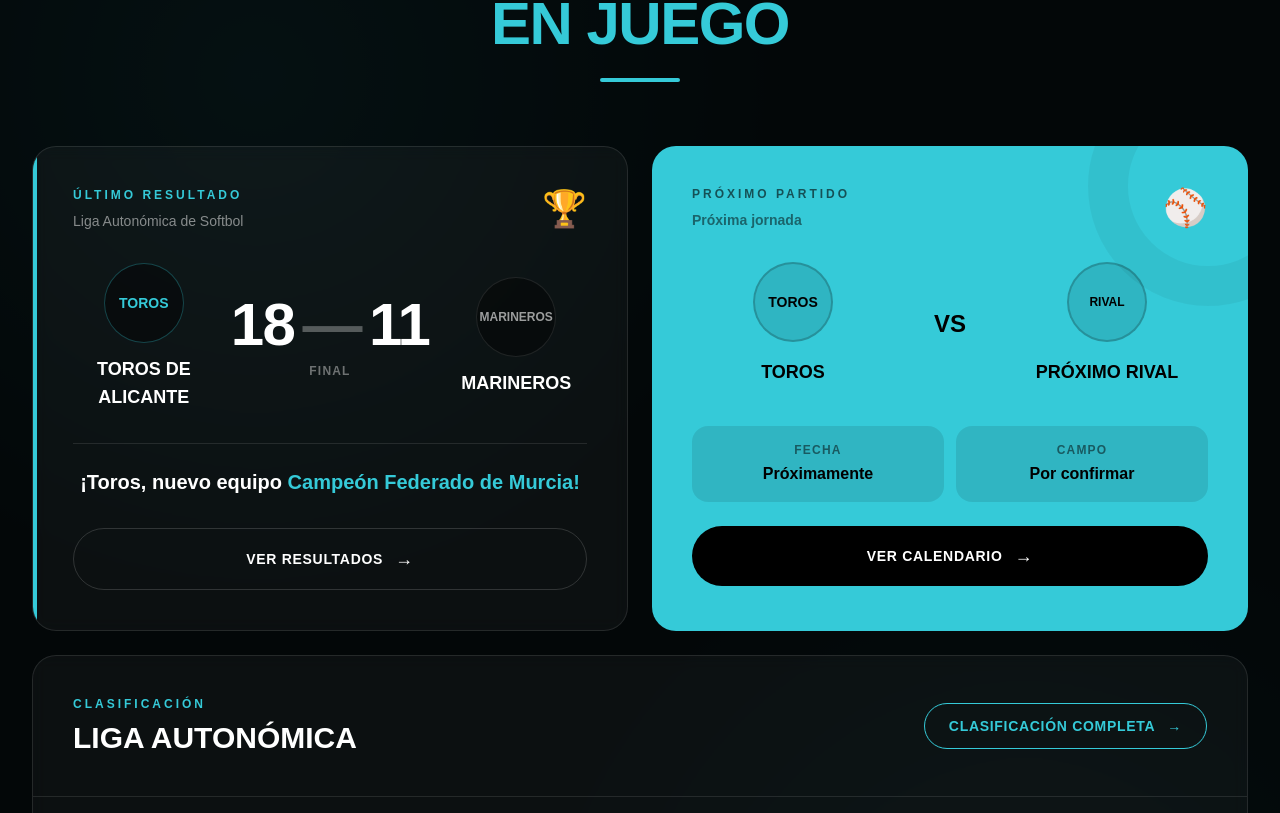
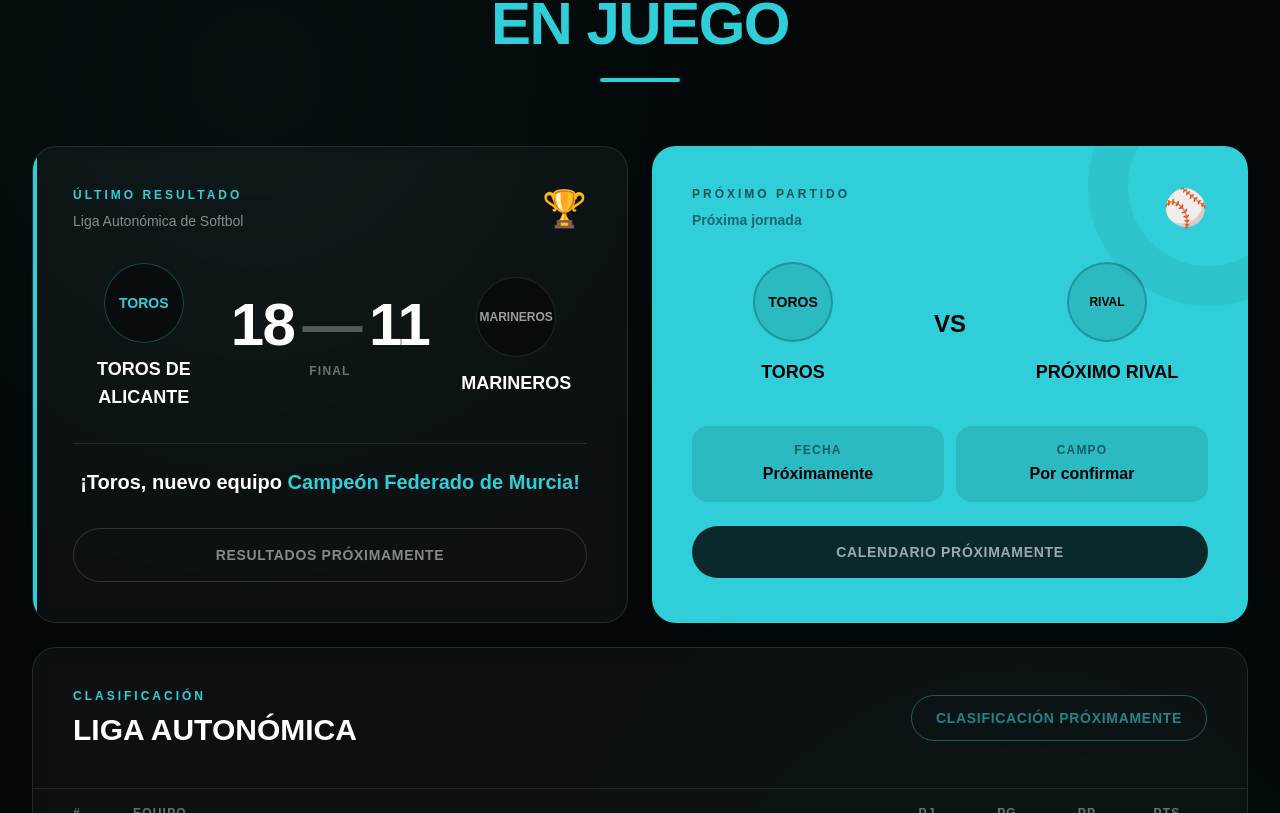
Before and after one commit to Somostoros/somostoros-web, a Next.js app: page / in a window 1280 px wide. Shown: the part 5107-5920 px from the top of the page. Built offline with nearby package versions, Linux system fonts and the light colour scheme.

Commit message:
Ajusta sección de competición

```diff
--- a/components/sections/Competition.tsx
+++ b/components/sections/Competition.tsx
@@ -1,7 +1,6 @@
 "use client";
 
 import { motion } from "framer-motion";
-import Link from "next/link";
 
 export default function Competition() {
   return (
@@ -15,7 +14,7 @@ export default function Competition() {
         className="absolute inset-0 opacity-20"
         style={{
           backgroundImage:
-            "radial-gradient(circle at 20% 20%, rgba(53,202,216,0.25) 0, transparent 35%), radial-gradient(circle at 80% 80%, rgba(53,202,216,0.18) 0, transparent 35%)",
+            "radial-gradient(circle at 20% 20%, rgba(48, 206, 216, 0.25) 0, transparent 35%), radial-gradient(circle at 80% 80%, rgba(48, 206, 216, 0.18) 0, transparent 35%)",
         }}
       />
 
@@ -29,18 +28,18 @@ export default function Competition() {
           transition={{ duration: 0.7 }}
           className="mb-16 text-center"
         >
-          <p className="mb-4 text-sm font-black uppercase tracking-[0.35em] text-[#35cad8] sm:text-base">
+          <p className="mb-4 text-sm font-black uppercase tracking-[0.35em] text-[#30CED8] sm:text-base">
             COMPETICIÓN
           </p>
 
           <h2 className="text-4xl font-black uppercase tracking-tight sm:text-5xl lg:text-6xl">
             Los Toros están
-            <span className="block text-[#35cad8]">
+            <span className="block text-[#30CED8]">
               en juego
             </span>
           </h2>
 
-          <div className="mx-auto mt-6 h-1 w-20 rounded-full bg-[#35cad8]" />
+          <div className="mx-auto mt-6 h-1 w-20 rounded-full bg-[#30CED8]" />
         </motion.div>
 
         {/* ====================================================== */}
@@ -58,11 +57,11 @@ export default function Competition() {
             className="group relative overflow-hidden rounded-3xl border border-white/10 bg-white/[0.04] p-7 backdrop-blur-sm sm:p-10"
           >
             {/* Línea decorativa */}
-            <div className="absolute left-0 top-0 h-full w-1 bg-[#35cad8]" />
+            <div className="absolute left-0 top-0 h-full w-1 bg-[#30CED8]" />
 
             <div className="mb-8 flex items-center justify-between">
               <div>
-                <p className="text-xs font-black uppercase tracking-[0.25em] text-[#35cad8]">
+                <p className="text-xs font-black uppercase tracking-[0.25em] text-[#30CED8]">
                   ÚLTIMO RESULTADO
                 </p>
 
@@ -78,8 +77,8 @@ export default function Competition() {
             <div className="grid grid-cols-[1fr_auto_1fr] items-center gap-4">
 
               <div className="text-center">
-                <div className="mx-auto mb-3 flex h-20 w-20 items-center justify-center rounded-full border border-[#35cad8]/30 bg-black/40 p-3">
-                  <span className="text-sm font-black text-[#35cad8]">
+                <div className="mx-auto mb-3 flex h-20 w-20 items-center justify-center rounded-full border border-[#30CED8]/30 bg-black/40 p-3">
+                  <span className="text-sm font-black text-[#30CED8]">
                     TOROS
                   </span>
                 </div>
@@ -119,19 +118,18 @@ export default function Competition() {
             <div className="mt-8 border-t border-white/10 pt-6">
               <p className="text-center text-lg font-bold sm:text-xl">
                 ¡Toros, nuevo equipo
-                <span className="text-[#35cad8]">
+                <span className="text-[#30CED8]">
                   {" "}Campeón Federado de Murcia!
                 </span>
               </p>
             </div>
 
-            <Link
-              href="#resultados"
-              className="mt-8 inline-flex w-full items-center justify-center rounded-full border border-white/15 px-6 py-4 text-sm font-black uppercase tracking-wider transition hover:border-[#35cad8] hover:bg-[#35cad8] hover:text-black"
+            <div
+              aria-disabled="true"
+              className="mt-8 inline-flex w-full cursor-default items-center justify-center rounded-full border border-white/15 px-6 py-4 text-sm font-black uppercase tracking-wider text-white/50"
             >
-              Ver resultados
-              <span className="ml-3 text-lg">→</span>
-            </Link>
+              Resultados próximamente
+            </div>
           </motion.article>
 
           {/* PRÓXIMO PARTIDO */}
@@ -140,7 +138,7 @@ export default function Competition() {
             whileInView={{ opacity: 1, x: 0 }}
             viewport={{ once: true, amount: 0.25 }}
             transition={{ duration: 0.7 }}
-            className="relative overflow-hidden rounded-3xl bg-[#35cad8] p-7 text-black sm:p-10"
+            className="relative overflow-hidden rounded-3xl bg-[#30CED8] p-7 text-black sm:p-10"
           >
             {/* Decoración */}
             <div
@@ -221,13 +219,12 @@ export default function Competition() {
 
               </div>
 
-              <Link
-                href="#calendario"
-                className="mt-6 inline-flex w-full items-center justify-center rounded-full bg-black px-6 py-4 text-sm font-black uppercase tracking-wider text-white transition hover:bg-white hover:text-black"
+              <div
+                aria-disabled="true"
+                className="mt-6 inline-flex w-full cursor-default items-center justify-center rounded-full bg-black/80 px-6 py-4 text-sm font-black uppercase tracking-wider text-white/60"
               >
-                Ver calendario
-                <span className="ml-3 text-lg">→</span>
-              </Link>
+                Calendario próximamente
+              </div>
             </div>
           </motion.article>
         </div>
@@ -247,7 +244,7 @@ export default function Competition() {
           <div className="flex flex-col gap-4 border-b border-white/10 p-7 sm:flex-row sm:items-center sm:justify-between sm:p-10">
 
             <div>
-              <p className="text-xs font-black uppercase tracking-[0.25em] text-[#35cad8]">
+              <p className="text-xs font-black uppercase tracking-[0.25em] text-[#30CED8]">
                 CLASIFICACIÓN
               </p>
 
@@ -256,13 +253,12 @@ export default function Competition() {
               </h3>
             </div>
 
-            <Link
-              href="#clasificacion"
-              className="inline-flex items-center justify-center rounded-full border border-[#35cad8] px-6 py-3 text-sm font-black uppercase tracking-wider text-[#35cad8] transition hover:bg-[#35cad8] hover:text-black"
-            >
-              Clasificación completa
-              <span className="ml-3">→</span>
-            </Link>
+            <div
+              aria-disabled="true"
+              className="inline-flex cursor-default items-center justify-center rounded-full border border-[#30CED8]/40 px-6 py-3 text-sm font-black uppercase tracking-wider text-[#30CED8]/60"
+              >
+              Clasificación próximamente
+            </div>
           </div>
 
           {/* Tabla */}
@@ -281,14 +277,14 @@ export default function Competition() {
               </div>
 
               {/* TOROS */}
-              <div className="grid grid-cols-[60px_1fr_80px_80px_80px_80px] items-center border-b border-white/5 bg-[#35cad8]/10 px-7 py-5 sm:px-10">
+              <div className="grid grid-cols-[60px_1fr_80px_80px_80px_80px] items-center border-b border-white/5 bg-[#30CED8]/10 px-7 py-5 sm:px-10">
 
-                <span className="text-xl font-black text-[#35cad8]">
+                <span className="text-xl font-black text-[#30CED8]">
                   1
                 </span>
 
                 <div className="flex items-center gap-4">
-                  <div className="flex h-10 w-10 items-center justify-center rounded-full bg-[#35cad8] text-xs font-black text-black">
+                  <div className="flex h-10 w-10 items-center justify-center rounded-full bg-[#30CED8] text-xs font-black text-black">
                     T
                   </div>
 
@@ -309,7 +305,7 @@ export default function Competition() {
                   —
                 </span>
 
-                <span className="text-center text-lg font-black text-[#35cad8]">
+                <span className="text-center text-lg font-black text-[#30CED8]">
                   —
                 </span>
               </div>
```
